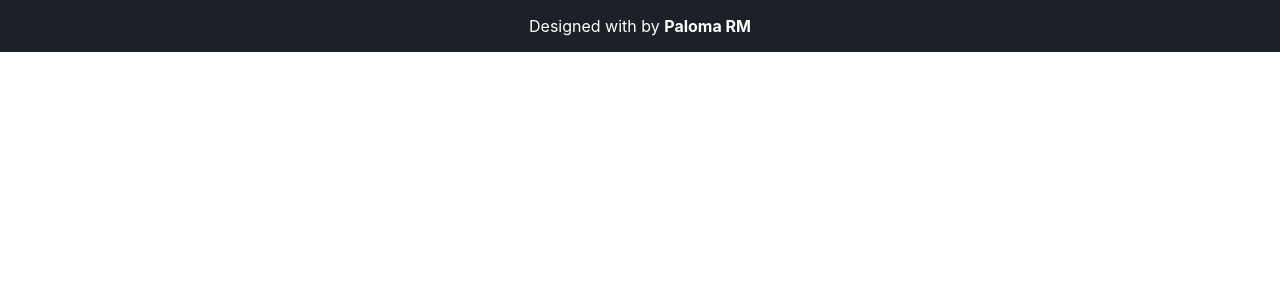
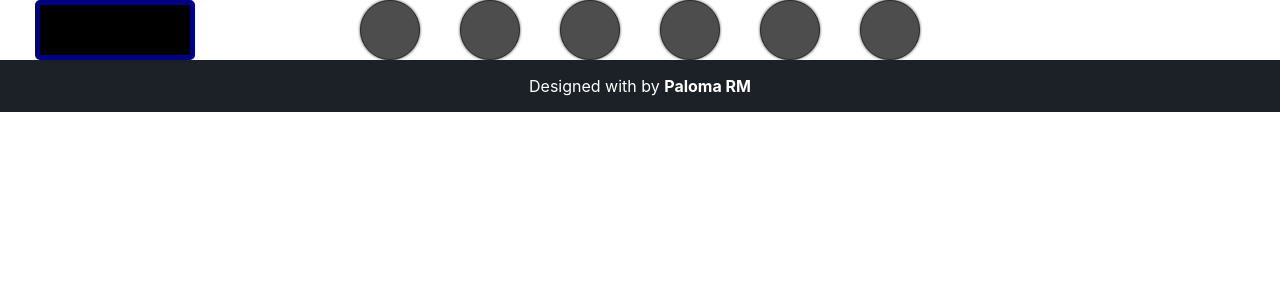
Before and after one commit to PalomaRmMz/cassette, a React (Create React App) app: page / in a window 1280 px wide. Shown: the top 300 px of the page. Built offline with nearby package versions, Linux system fonts and the light colour scheme.

Commit message:
Add player

```diff
--- a/src/App.js
+++ b/src/App.js
@@ -1,9 +1,11 @@
 import Footer from "./components/Footer";
+import Player from "./components/Player";
 import "./App.css";
 
 function App() {
   return (
     <div className="App">
+      <Player></Player>
       <Footer></Footer>
     </div>
   );
--- /dev/null
+++ b/src/components/Player.js
@@ -0,0 +1,32 @@
+import React from "react";
+import "./style/Player.css";
+
+class Player extends React.Component {
+  render() {
+    return (
+      <div className="Player__container">
+        <div className="Player__speed-box" id="speed-box"></div>
+        <button className="Player__btn-player" id="btn-player-undo">
+          <i className="fas fa-undo"></i>
+        </button>
+        <button className="Player__btn-player" id="btn-player-backward">
+          <i className="fas fa-backward"></i>
+        </button>
+        <button className="Player__btn-player" id="btn-player-play">
+          <i className="fas fa-play"></i>
+        </button>
+        <button className="Player__btn-player visible" id="btn-player-pause">
+          <i className="fas fa-pause"></i>
+        </button>
+        <button className="Player__btn-player" id="btn-player-forward">
+          <i className="fas fa-forward"></i>
+        </button>
+        <button className="Player__btn-player" id="btn-player-stop">
+          <i className="fas fa-stop"></i>
+        </button>
+      </div>
+    );
+  }
+}
+
+export default Player;
--- /dev/null
+++ b/src/components/style/Player.css
@@ -0,0 +1,51 @@
+.Player__container {
+    /* border: 1px solid blue; */
+    /* background-color: blue; */
+    width: 100%;
+    height: 15%;
+    display: flex;
+    justify-content: center;
+    align-items: center;
+}
+
+.Player__btn-player {
+    background-color: #4d4d4d;
+    border-radius: 50%;
+    border: 1px solid #2b2b2b;
+    color: #ffffff;
+    cursor: pointer;
+    box-shadow: 0px 0px 3px #2b2b2b;
+    width: 60px;
+    height: 60px;
+    font-size: 17px;
+    font-weight: bolder;
+    margin: 0 20px;
+    outline: none;
+}
+
+.Player__btn-player:hover {
+    transform: scale(1.1);
+    will-change: transform;
+}
+
+.Player__btn-player:active {
+    box-shadow: inset 0 0 20px rgba(0, 0, 0, 0.6);
+    transform: scale(1.1);
+    will-change: transform;
+}
+
+.Player__speed-box {
+    width: 150px;
+    height: 50px;
+    position: absolute;
+    left: 35px;
+    background: #000000;
+    border: 5px solid #000085;
+    border-radius: 5px;
+    color: #ffffff;
+    font-size: 30px;
+    font-weight: bolder;
+    display: flex;
+    justify-content: center;
+    align-items: center;
+}
```
